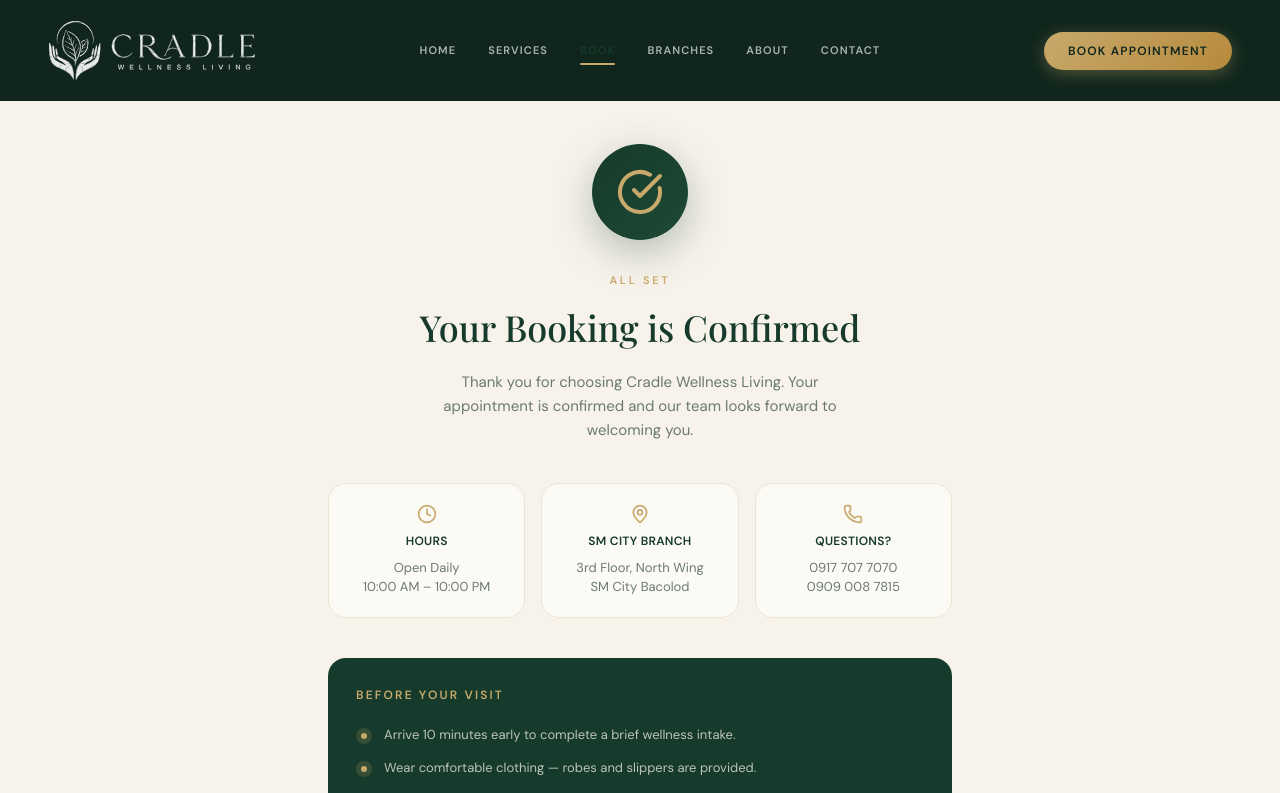
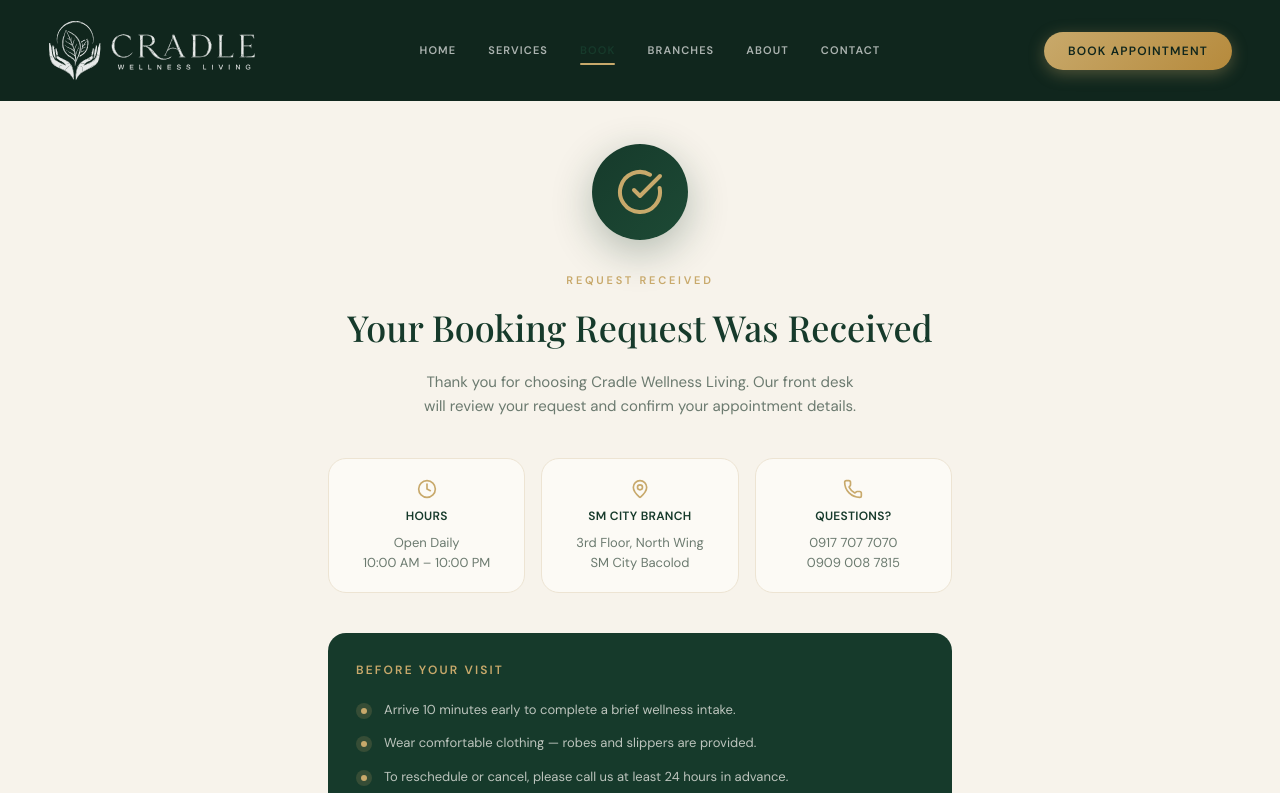
Before and after one commit to techwithmpg/Cradlehub, a Next.js app: page /book/success in a window 1280 px wide. Shown: the top 793 px of the page. Built offline with nearby package versions, Linux system fonts and the light colour scheme.

Commit message:
fix(stability): audit and stabilize workspace workflows

```diff
--- /dev/null
+++ b/src/app/(dashboard)/manager/today/page.tsx
@@ -0,0 +1,5 @@
+import { redirect } from "next/navigation";
+
+export default function ManagerTodayAliasPage() {
+  redirect("/manager");
+}
--- /dev/null
+++ b/src/app/(dashboard)/staff-portal/today/page.tsx
@@ -0,0 +1,5 @@
+import { redirect } from "next/navigation";
+
+export default function StaffPortalTodayAliasPage() {
+  redirect("/staff-portal");
+}
--- a/src/app/(public)/book/success/page.tsx
+++ b/src/app/(public)/book/success/page.tsx
@@ -28,17 +28,17 @@ export default function BookingSuccessPage() {
                 className="text-[11px] font-semibold tracking-[0.25em] uppercase mb-4"
                 style={{ color: "#C8A96B" }}
               >
-                All Set
+                Request Received
               </p>
               <h1
                 className="text-3xl sm:text-4xl font-medium leading-tight mb-5"
                 style={{ fontFamily: "var(--sp-font-display)", color: "#163A2B" }}
               >
-                Your Booking is Confirmed
+                Your Booking Request Was Received
               </h1>
               <p className="text-[15px] leading-relaxed max-w-md mx-auto" style={{ color: "#6B7A6F" }}>
-                Thank you for choosing Cradle Wellness Living. Your appointment is confirmed
-                and our team looks forward to welcoming you.
+                Thank you for choosing Cradle Wellness Living. Our front desk will review
+                your request and confirm your appointment details.
               </p>
             </div>
 
--- a/src/components/features/notifications/notification-bell.tsx
+++ b/src/components/features/notifications/notification-bell.tsx
@@ -17,8 +17,8 @@ const WORKSPACE_HREF: Record<string, string> = {
   csr_staff: "/crm/notifications",
   csr:       "/crm/notifications",
   staff:     "/staff-portal/notifications",
-  driver:    "/driver/notifications",
-  utility:   "/utility/notifications",
+  driver:    "/driver",
+  utility:   "/utility",
 };
 
 export function NotificationBell({ role }: { role: string }) {
@@ -43,10 +43,12 @@ export function NotificationBell({ role }: { role: string }) {
     if (nextOpen) {
       setFetching(true);
       try {
-        const notifications = await getNotificationPopoverAction(8);
+        const [notifications, unreadCount] = await Promise.all([
+          getNotificationPopoverAction(8),
+          getUnreadCountAction(),
+        ]);
         setItems(notifications);
-        // Sync badge to freshly-fetched unread count.
-        setCount(notifications.filter((item) => item.status === "unread").length);
+        setCount(unreadCount);
       } catch {
         setItems([]);
       } finally {
```
Also changed, not shown: .context/CHANGELOG.cmd.md, .context/CURRENT_TASK.cmd.md, .context/ERRORS.cmd.md, .context/HANDOFF.cmd.md, 3 other files (tests, documents, lock files or other folders).
